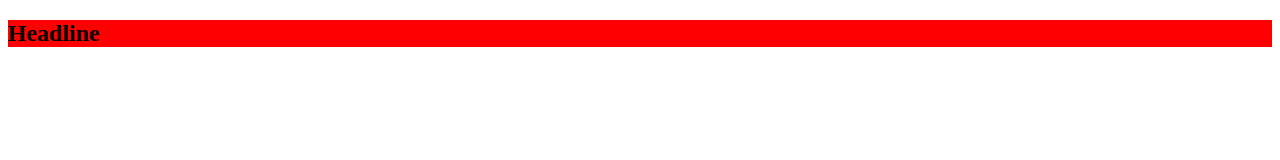
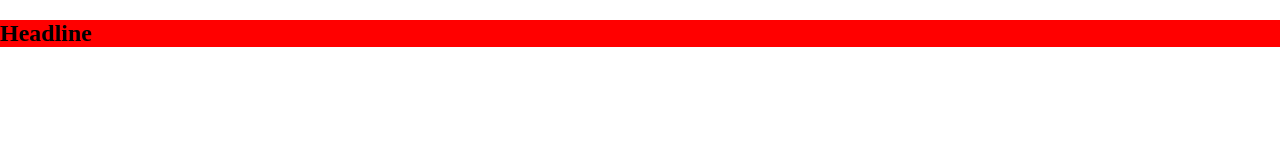
Before and after one commit to 0hoon9/practice-git, a plain HTML site: page src/index.html in a window 1280 px wide. Drawn offline with Linux system fonts and the light colour scheme.

Commit message:
Fix: Style > 공통스타일 추가

```diff
--- a/src/css/style.css
+++ b/src/css/style.css
@@ -1,3 +1,10 @@
+body {
+    padding: 0;
+    margin: 0;
+    top: 0;
+    left: 0;
+}
+
 h2 {
     background-color: red;
 }
```
